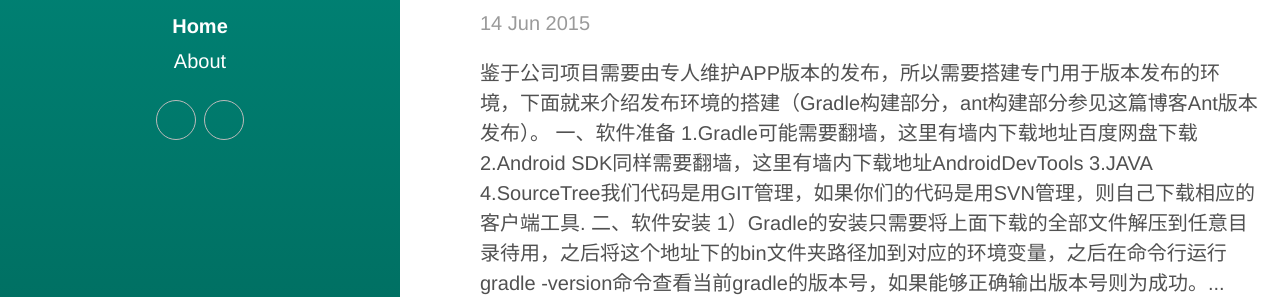
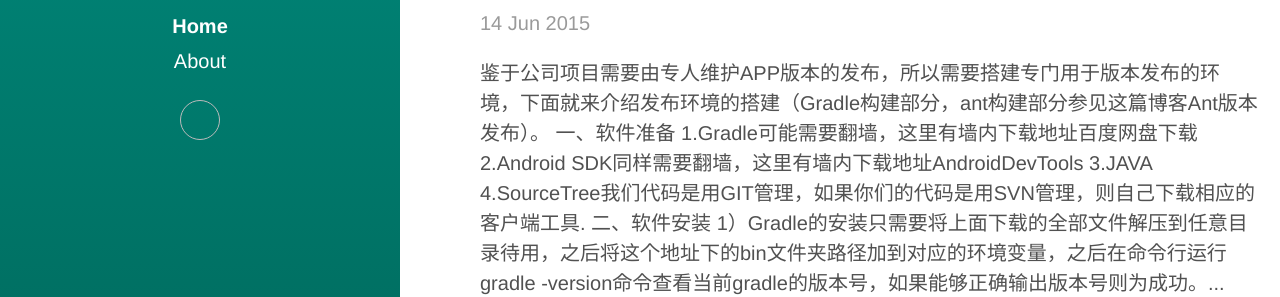
Before and after one commit to lncosie/lncosie.github.io, a Jekyll site: the page built from index.html, in a window 1280 px wide. Shown: the part 456-753 px from the top of the page. Built offline with Jekyll 4.4.1, drawn with Linux system fonts in a browser that asks for light colours; some web fonts are replaced; Markdown is read by kramdown in place of the engine named in the settings; the list of posts is cut into pages by our own code.

Commit message:
Update sidebar.html

```diff
--- a/_includes/sidebar.html
+++ b/_includes/sidebar.html
@@ -34,14 +34,6 @@
   <ul class="navigation">
 
 
-  <!-- Google+ -->
-  <li class="social-item gplus">
-    <a href="http://plus.google.com/108962319538026346008?rel=author" title="+lncosie" target="_blank">
-      <i class='icon fi-social-google-plus'></i>
-      <span class="label">Google+</span>
-    </a>
-  </li>
-
   <!-- GitHub -->
   <li class="social-item github">
     <a href="https://github.com/lncosie" title="@lncosie on GitHub" target="_blank">
```
